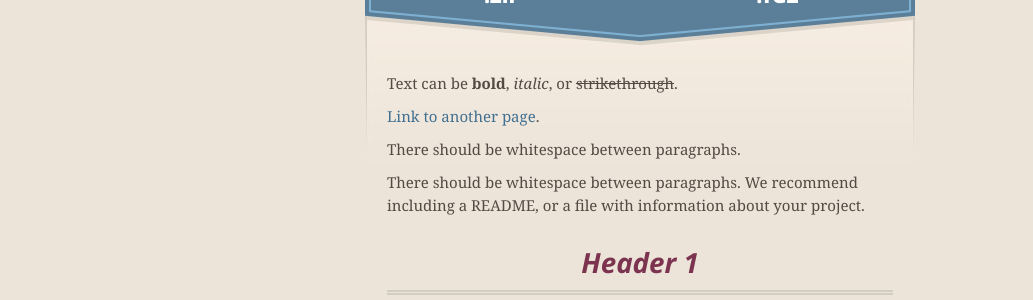
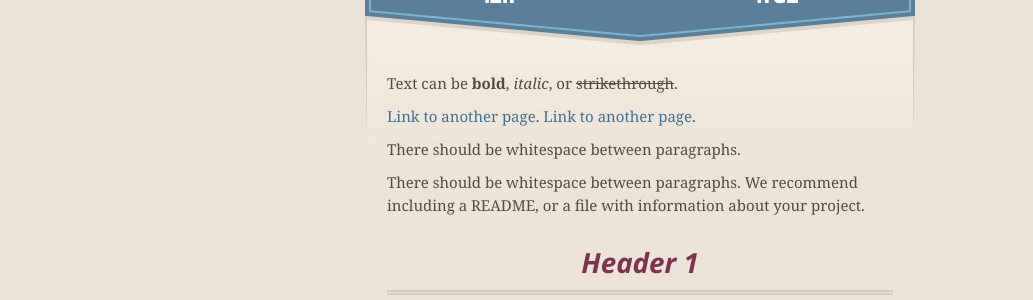
Before and after one commit to akleandrov/pages, a Jekyll site: the page built from index.md, in a window 1280 px wide and 900 px high. Shown: the part 169-469 px from the top of the window, without its empty margins (0-1033 px from the left). Built offline with Jekyll 4.4.1, drawn with Linux system fonts in a browser that asks for light colours; nearby versions of some CDN libraries.

Commit message:
Add link

```diff
--- a/index.md
+++ b/index.md
@@ -5,6 +5,7 @@ layout: default
 Text can be **bold**, _italic_, or ~~strikethrough~~.
 
 [Link to another page](another-page).
+[Link to another page](js).
 
 There should be whitespace between paragraphs.
 
```
